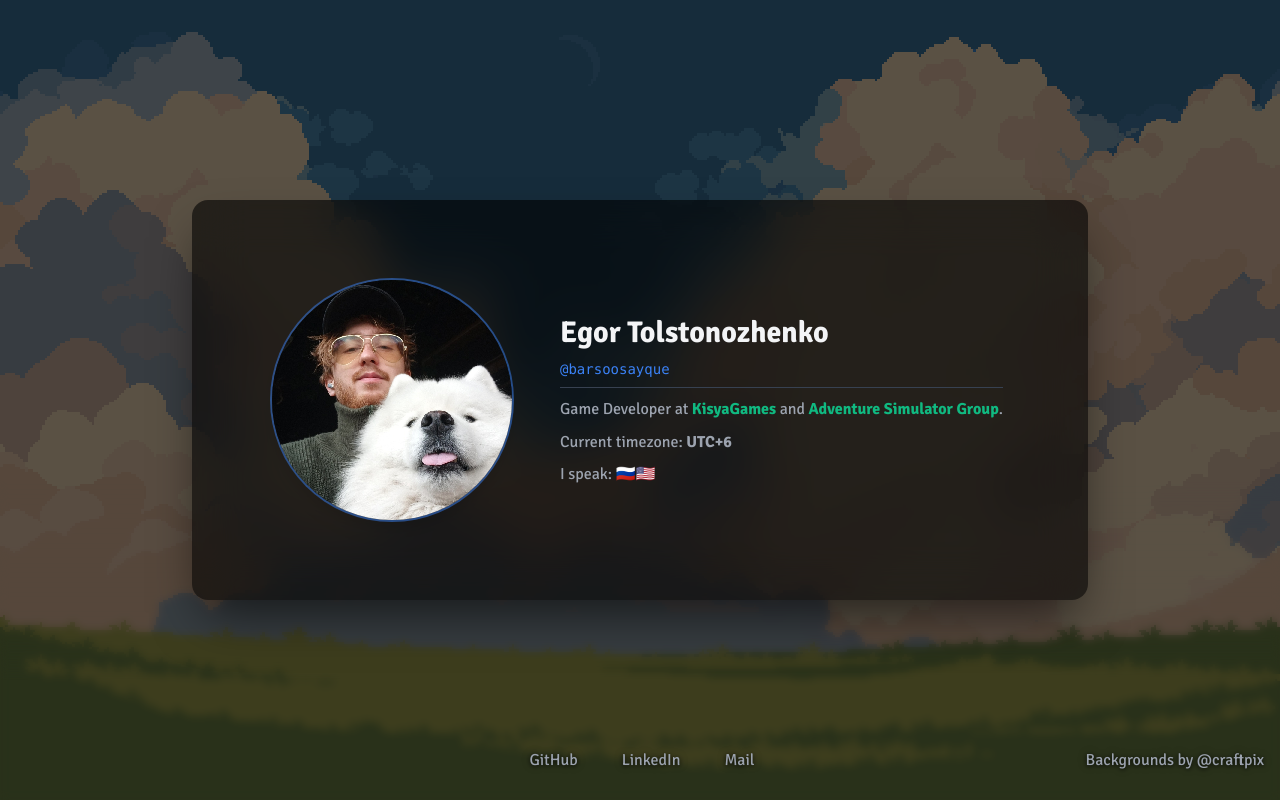
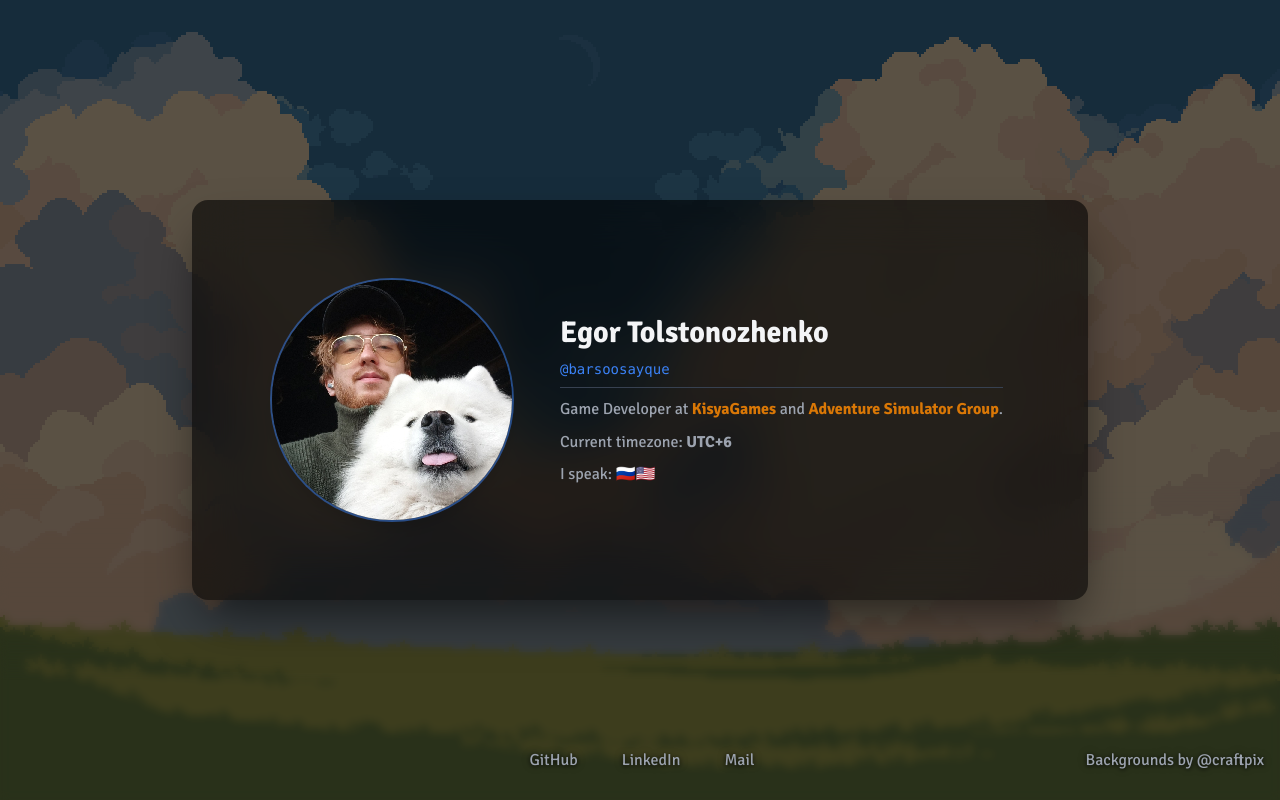
Before and after one commit to barsoosayque/barsoo.xyz, a plain HTML site: page web/index.html in a window 1280 px wide. Drawn offline with nearby package versions, Linux system fonts and the light colour scheme; some icons are missing.

Commit message:
hmmm what if amber color

```diff
--- a/web/index.html
+++ b/web/index.html
@@ -24,9 +24,9 @@
       <hr class="h-px my-8 bg-gray-700 border-0">
       <p class="text-gray-400 leading-relaxed">
         Game Developer at
-        <a href="https://github.com/kisya-games" class="font-bold text-emerald-500 hover:text-emerald-300 transition-colors">KisyaGames</a>
+        <a href="https://github.com/kisya-games" class="font-bold text-amber-600 hover:text-amber-400 transition-colors">KisyaGames</a>
         and
-        <a href="https://github.com/adventure-simulator-group" class="font-bold text-emerald-500 hover:text-emerald-300 transition-colors">Adventure Simulator Group</a>.
+        <a href="https://github.com/adventure-simulator-group" class="font-bold text-amber-600 hover:text-amber-400 transition-colors">Adventure Simulator Group</a>.
       </p>
       <p class="text-gray-400">
         Current timezone:
```
